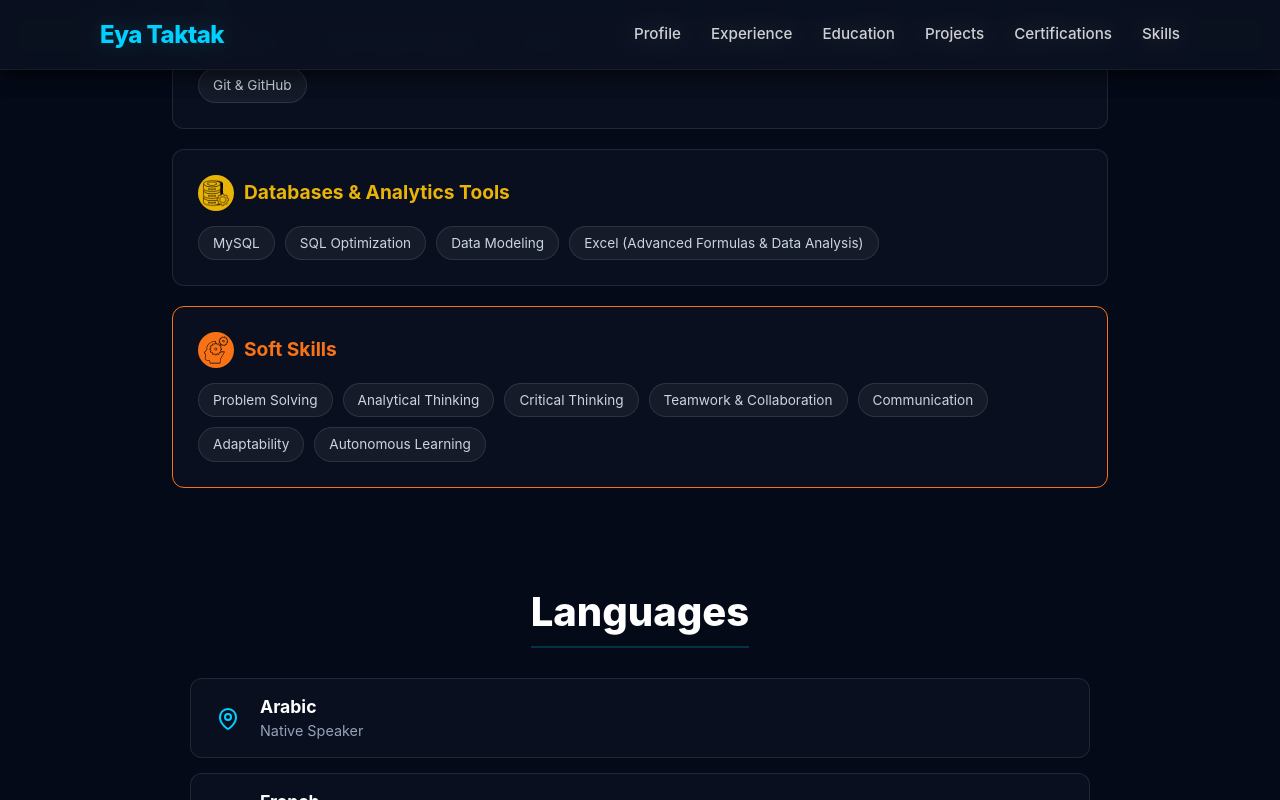
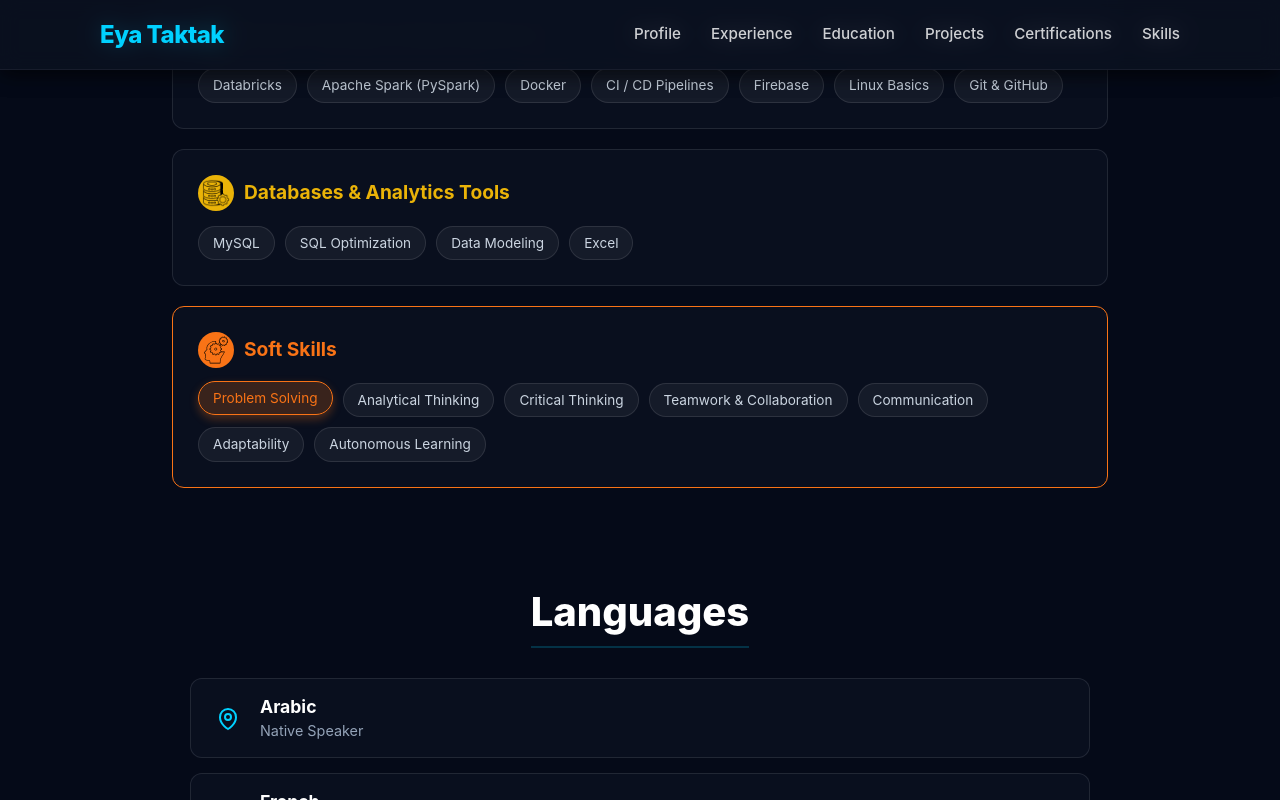
Before and after one commit to EyaTaktak/mon_portfolio, an Angular app: page / in a window 1280 px wide. In both pictures the pointer is over the element "Problem Solving". Shown: the part 6554-7354 px from the top of the page. Built offline with nearby package versions, Linux system fonts and the light colour scheme.

Commit message:
update skills

```diff
--- a/src/app/components/skills/skills.css
+++ b/src/app/components/skills/skills.css
@@ -37,6 +37,7 @@
   gap: 10px;
 }
 
+/* Badge par défaut */
 .skill-tag {
   padding: 6px 14px;
   border-radius: 20px;
@@ -44,7 +45,89 @@
   background: rgba(255, 255, 255, 0.05);
   border: 1px solid rgba(255, 255, 255, 0.1);
   color: #cbd5e1;
+  transition: all 0.3s ease;
 }
+
+/* Effet hover : prend la couleur du card parent */
+.skill-card.orange .skill-tag:hover {
+  background: rgba(249, 115, 22, 0.2);
+  color: #f97316;
+  border-color: #f97316;
+  transform: translateY(-2px);
+  box-shadow: 0 4px 10px rgba(249, 115, 22, 0.3);
+}
+
+.skill-card.blue .skill-tag:hover {
+  background: rgba(59, 130, 246, 0.2);
+  color: #3b82f6;
+  border-color: #3b82f6;
+  transform: translateY(-2px);
+  box-shadow: 0 4px 10px rgba(59, 130, 246, 0.3);
+}
+
+.skill-card.cyan .skill-tag:hover {
+  background: rgba(0, 209, 255, 0.2);
+  color: #00d1ff;
+  border-color: #00d1ff;
+  transform: translateY(-2px);
+  box-shadow: 0 4px 10px rgba(0, 209, 255, 0.3);
+}
+
+.skill-card.purple .skill-tag:hover {
+  background: rgba(168, 85, 247, 0.2);
+  color: #a855f7;
+  border-color: #a855f7;
+  transform: translateY(-2px);
+  box-shadow: 0 4px 10px rgba(168, 85, 247, 0.3);
+}
+
+.skill-card.green .skill-tag:hover {
+  background: rgba(16, 185, 129, 0.2);
+  color: #10b981;
+  border-color: #10b981;
+  transform: translateY(-2px);
+  box-shadow: 0 4px 10px rgba(16, 185, 129, 0.3);
+}
+
+.skill-card.teal .skill-tag:hover {
+  background: rgba(20, 184, 166, 0.2);
+  color: #14b8a6;
+  border-color: #14b8a6;
+  transform: translateY(-2px);
+  box-shadow: 0 4px 10px rgba(20, 184, 166, 0.3);
+}
+
+.skill-card.yellow .skill-tag:hover {
+  background: rgba(234, 179, 8, 0.2);
+  color: #eab308;
+  border-color: #eab308;
+  transform: translateY(-2px);
+  box-shadow: 0 4px 10px rgba(234, 179, 8, 0.3);
+}
+
+/* On définit la couleur pour chaque catégorie */
+.blue   { --category-color: #3b82f6; --bg-hover: rgba(59, 130, 246, 0.2); }
+.cyan   { --category-color: #00d1ff; --bg-hover: rgba(0, 209, 255, 0.2); }
+.purple { --category-color: #a855f7; --bg-hover: rgba(168, 85, 247, 0.2); }
+.green  { --category-color: #10b981; --bg-hover: rgba(16, 185, 129, 0.2); }
+.orange { --category-color: #f97316; --bg-hover: rgba(249, 115, 22, 0.2); }
+.teal   { --category-color: #14b8a6; --bg-hover: rgba(20, 184, 166, 0.2); }
+.yellow { --category-color: #eab308; --bg-hover: rgba(234, 179, 8, 0.2); }
+
+/* Règle unique pour le hover des tags utilisant la variable */
+.skill-tag:hover {
+    background: var(--bg-hover) !important;
+    color: var(--category-color) !important;
+    border-color: var(--category-color) !important;
+    transform: translateY(-2px);
+    box-shadow: 0 4px 10px var(--bg-hover);
+}
+
+/* Application aux titres et icônes pour simplifier le reste du code */
+.category-title { color: var(--category-color); }
+.icon-wrapper { background-color: var(--category-color) !important; }
+.skill-card:hover { border-color: var(--category-color); }
+
 
 /* --- GESTION DES COULEURS --- */
 .blue .category-title { color: #3b82f6; }
--- a/src/app/components/skills/skills.html
+++ b/src/app/components/skills/skills.html
@@ -13,8 +13,8 @@
 
 <!-- ------------- -->
       <div class="tags-container">
-        <span *ngFor="let s of cat.skills" class="skill-tag">
-          {{s}}
+<span *ngFor="let s of cat.skills" class="skill-tag">
+            {{s}}
         </span>
       </div>
     </div>
--- a/src/app/data.ts
+++ b/src/app/data.ts
@@ -353,23 +353,7 @@ export const CERTIFICATIONS = [
 // SKILLS
 // ===========================
 export const SKILLS = [
-  {
-    category: "Programming Languages & Web Technologies",
-    skills: [
-      'Python',
-      'C / C++',
-      'Java',
-      'JavaScript',
-      'TypeScript',
-      'Dart',
-      'SQL',
-      'HTML5',
-      'CSS3',
-      'Angular'
-    ],
-    icone: 'assets/1.gif',
-    color: "blue"
-  },
+
   {
     category: "Artificial Intelligence & Machine Learning",
     skills: [
@@ -386,7 +370,7 @@ export const SKILLS = [
       'Model Evaluation & Optimization'
     ],
     icone: 'assets/assistant-ia1.gif',
-    color: "cyan"
+    color: "blue"
   },
   {
     category: "Data Engineering & ETL",
@@ -399,7 +383,7 @@ export const SKILLS = [
       'Data Quality & Monitoring'
     ],
     icone: 'assets/prg.gif',
-    color: "teal"
+    color: "cyan"
   },
   {
     category: "Frameworks, Libraries & Visualization",
@@ -413,10 +397,27 @@ export const SKILLS = [
       'YOLO',
       'Matplotlib',
       'Seaborn',
-      'Power BI',
+      'Power BI'
+    ],
+    icone: 'assets/librairie1.gif',
+    color: "teal"
+  },
+  {
+    category: "Programming Languages & Web Technologies",
+    skills: [
+      'Python',
+      'C / C++',
+      'Java',
+      'JavaScript',
+      'TypeScript',
+      'Dart',
+      'SQL',
+      'HTML5',
+      'CSS3',
+      'Angular',
       'Flask'
     ],
-    icone: 'assets/librairie1.gif',
+    icone: 'assets/1.gif',
     color: "purple"
   },
   {
@@ -426,7 +427,6 @@ export const SKILLS = [
       'Apache Spark (PySpark)',
       'Docker',
       'CI / CD Pipelines',
-      'REST APIs',
       'Firebase',
       'Linux Basics',
       'Git & GitHub'
@@ -440,7 +440,7 @@ export const SKILLS = [
       'MySQL',
       'SQL Optimization',
       'Data Modeling',
-      'Excel (Advanced Formulas & Data Analysis)'
+      'Excel'
     ],
     icone: 'assets/db.png',
     color: "yellow"
```
